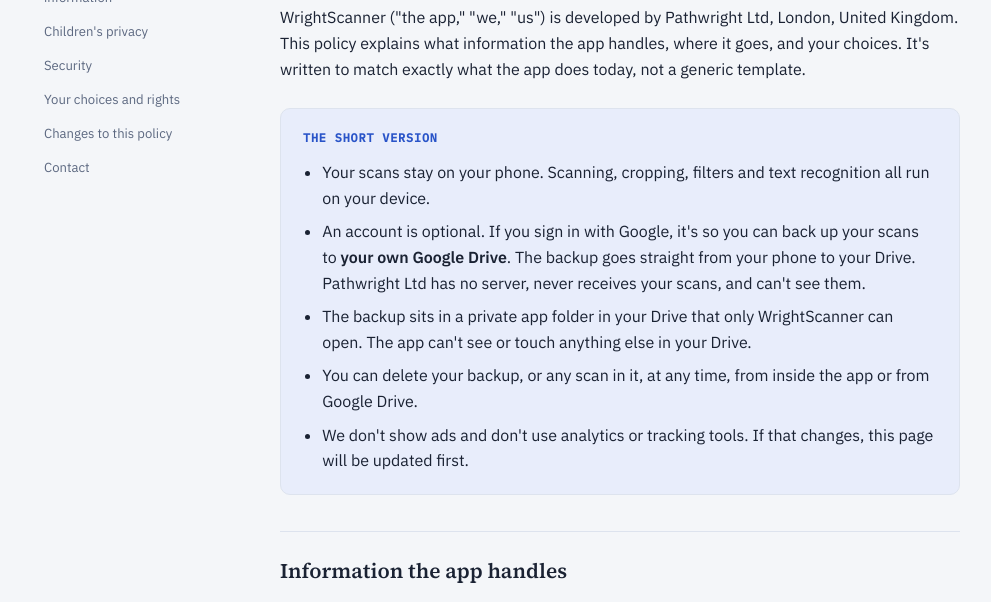
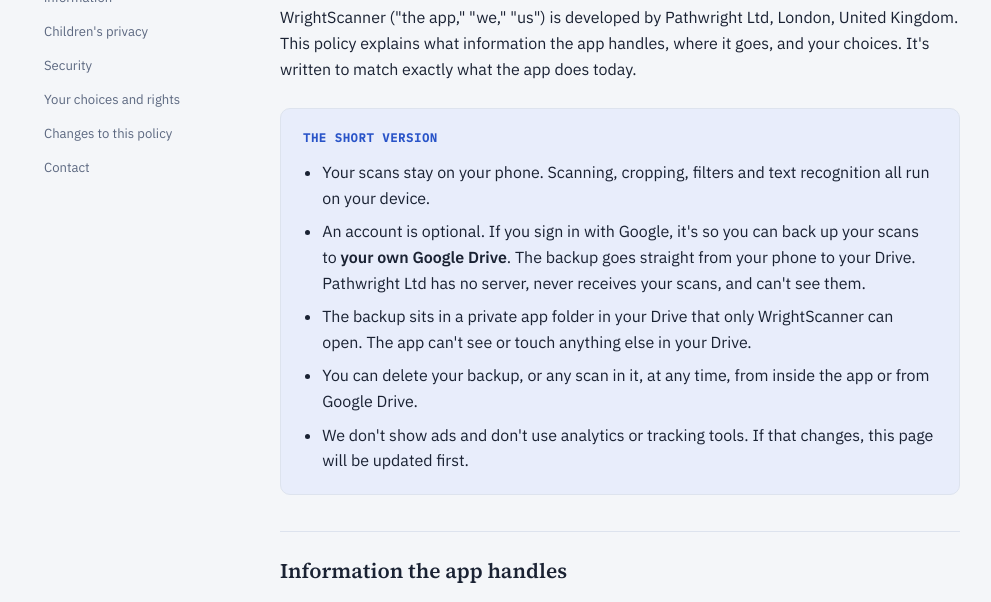
Before and after one commit to festybee/wrightscanner-pages, a plain HTML site: page index.html in a window 1280 px wide. Shown: the part 192-794 px from the top of the page, without its empty margins (58-1049 px from the left). Drawn offline with Linux system fonts and the light colour scheme.

Commit message:
Add files via upload

```diff
--- a/index.html
+++ b/index.html
@@ -226,7 +226,7 @@
       <p class="dateline">Effective date: <strong>November 23, 2026</strong></p>
     </div>
 
-    <p>WrightScanner ("the app," "we," "us") is developed by Pathwright Ltd, London, United Kingdom. This policy explains what information the app handles, where it goes, and your choices. It's written to match exactly what the app does today, not a generic template.</p>
+    <p>WrightScanner ("the app," "we," "us") is developed by Pathwright Ltd, London, United Kingdom. This policy explains what information the app handles, where it goes, and your choices. It's written to match exactly what the app does today.</p>
 
     <div class="summary">
       <h2>The short version</h2>
```
